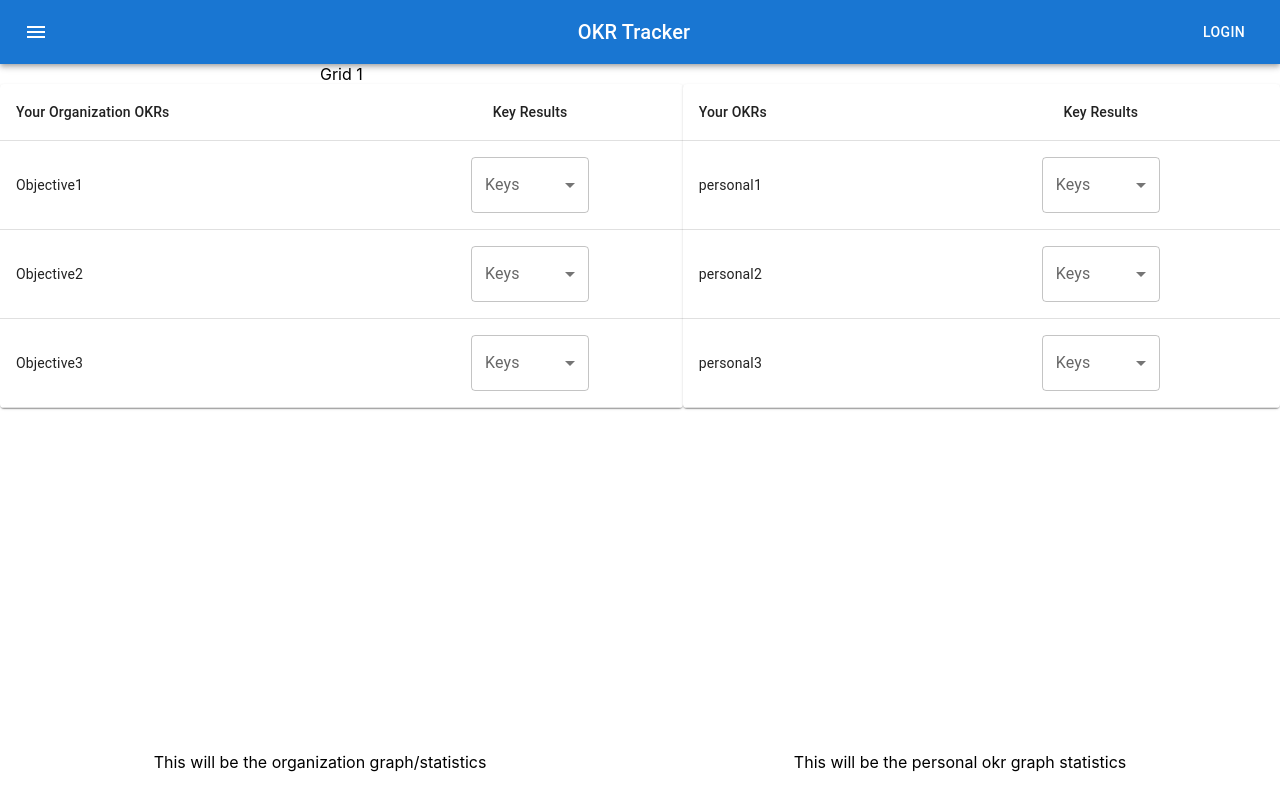
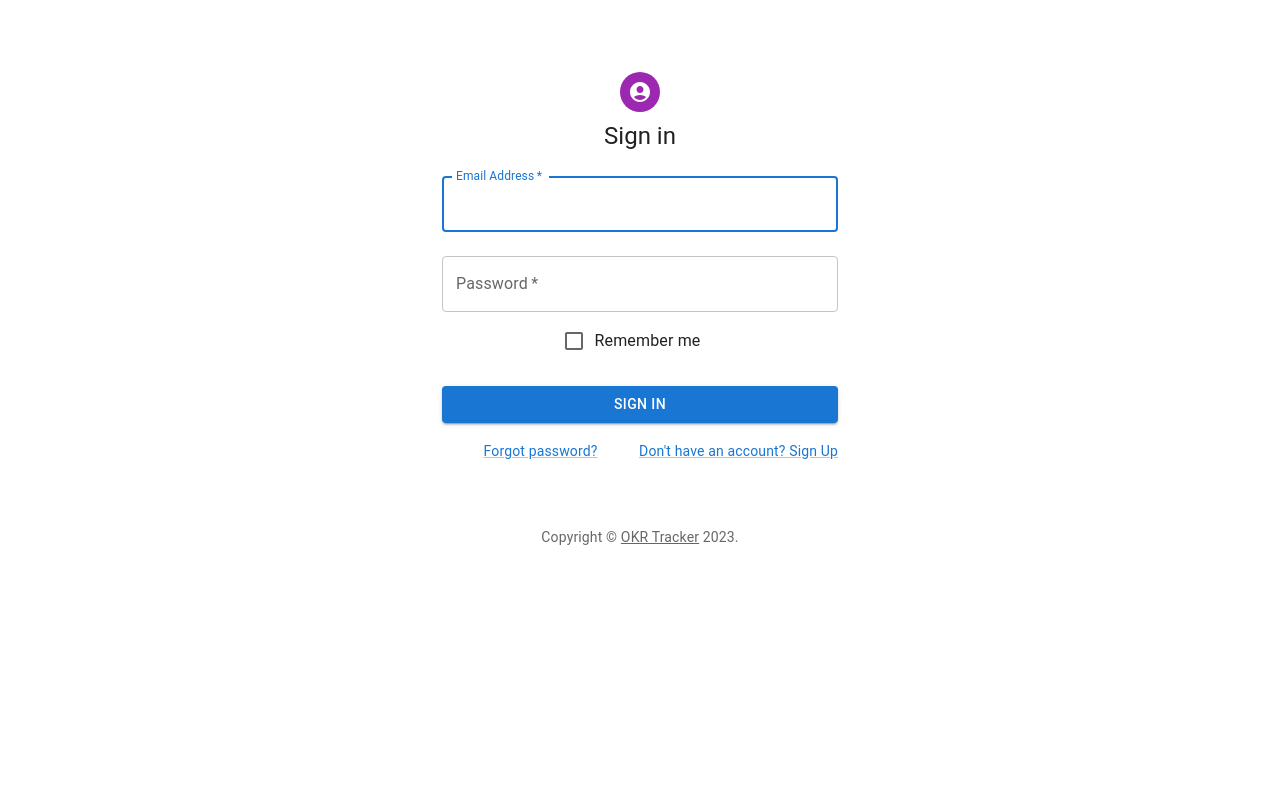
Before and after one commit to SDI-20-Capstone/ThugNasty-Capstone, a React (Create React App) app in the folder client/react-capstone/: page / in a window 1280 px wide. Built offline with nearby package versions, Linux system fonts and the light colour scheme.

Commit message:
updating dropdown

```diff
--- a/client/react-capstone/package.json
+++ b/client/react-capstone/package.json
@@ -7,6 +7,7 @@
     "@emotion/styled": "^11.11.0",
     "@mui/icons-material": "^5.14.18",
     "@mui/material": "^5.14.18",
+    "@mui/x-charts": "^6.18.1",
     "@mui/x-data-grid-premium": "^6.18.1",
     "@testing-library/jest-dom": "^5.17.0",
     "@testing-library/react": "^13.4.0",
--- a/client/react-capstone/src/App.js
+++ b/client/react-capstone/src/App.js
@@ -23,9 +23,9 @@ function App() {
       <UserContext.Provider value={{ user, setUser }}>
 
         <Routes>
-        <Route path='/' element={<HomePage />} />
+        <Route path='/' element={<SignIn />} />
           <Route path='/SignUp' element={<SignUp />} />
-          <Route path='/SignIn' element={<SignIn />} />
+          <Route path='/HomePage' element={<HomePage />} />
           <Route path="/Personal" element={<Personal/>} />
           <Route path="/Organization" element={<Organization/>} />
         </Routes>
--- a/client/react-capstone/src/Components/HomePage.js
+++ b/client/react-capstone/src/Components/HomePage.js
@@ -1,11 +1,15 @@
 import React from "react";
 import ButtonAppBar from "./ButtonAppBar";
 import { Grid } from "@mui/material";
+import Switch from '@mui/material/Switch';
 import PersonalOkr from "./miniComponents/PersonalOkr";
 import OrgOkr from "./miniComponents/OrgOkr";
 import PersonalGraph from "./miniComponents/PersonalGraph";
 import OrganizationGraph from "./miniComponents/OrganizationGraph";
 import Divider from '@mui/material/Divider';
+
+
+const label = { inputProps: { 'aria-label': 'Switch demo' } };
 // import { Form } from "react-router-dom";
 
 const HomePage = () => {
@@ -19,6 +23,7 @@ const HomePage = () => {
         justifyContent="space-evenly"
         alignItems="stretch"
       >
+         <Switch {...label} />
         {/* First row */}
         <Grid item xs={25}>
           <Grid
--- /dev/null
+++ b/client/react-capstone/src/Components/miniComponents/CircularWithValueLabel.js
@@ -0,0 +1,53 @@
+import * as React from 'react';
+import PropTypes from 'prop-types';
+import CircularProgress from '@mui/material/CircularProgress';
+import Typography from '@mui/material/Typography';
+import Box from '@mui/material/Box';
+
+function CircularProgressWithLabel(props) {
+  return (
+    <Box sx={{ position: 'relative', display: 'inline-flex' }}>
+      <CircularProgress variant="determinate" {...props} />
+      <Box
+        sx={{
+          top: 0,
+          left: 0,
+          bottom: 0,
+          right: 0,
+          position: 'absolute',
+          display: 'flex',
+          alignItems: 'center',
+          justifyContent: 'center',
+        }}
+      >
+        <Typography variant="caption" component="div" color="text.secondary">
+          {`${Math.round(props.value)}%`}
+        </Typography>
+      </Box>
+    </Box>
+  );
+}
+
+CircularProgressWithLabel.propTypes = {
+  /**
+   * The value of the progress indicator for the determinate variant.
+   * Value between 0 and 100.
+   * @default 0
+   */
+  value: PropTypes.number.isRequired,
+};
+
+export default function CircularWithValueLabel() {
+  const [progress, setProgress] = React.useState(10);
+
+  React.useEffect(() => {
+    const timer = setInterval(() => {
+      setProgress((prevProgress) => (prevProgress >= 100 ? 0 : prevProgress + 10));
+    }, 800);
+    return () => {
+      clearInterval(timer);
+    };
+  }, []);
+
+  return <CircularProgressWithLabel value={progress} />;
+}
--- a/client/react-capstone/src/Components/miniComponents/OrgOkr.js
+++ b/client/react-capstone/src/Components/miniComponents/OrgOkr.js
@@ -1,70 +1,58 @@
-import React from 'react'
-import TableContainer from "@mui/material/TableContainer";
+import React, { useState } from 'react';
 import {
   Paper,
-  Table,
-  TableHead,
-  TableBody,
-  TableRow,
-  TableCell,
-  FormControl,
-  InputLabel,
-  Select,
+  Accordion,
+  AccordionSummary,
+  AccordionDetails,
+  Typography,
+  IconButton,
 } from "@mui/material";
+import ExpandMoreIcon from '@mui/icons-material/ExpandMore';
+import AddIcon from '@mui/icons-material/Add';
+import CircularWithValueLabel from './CircularWithValueLabel';
+
 const OrgOkr = () => {
-
-
   const Objective1 = { name: 'Objective1', value: 'KR1' };
   const Objective2 = { name: 'Objective2', value: 'KR2' };
   const Objective3 = { name: 'Objective3', value: 'KR3' };
+  const unionArray = [Objective1, Objective2, Objective3];
 
-  const unionArray = [Objective1, Objective2,Objective3];
+  const [measurementCount, setMeasurementCount] = useState(0);
+  const [successCount, setSuccessCount] = useState(0);
+
+  const handleAddMeasurement = () => {
+    setMeasurementCount(measurementCount + 1);
+  };
+
   return (
-    <TableContainer component={Paper}>
-            <Table className='' aria-label="simple table">
-              <TableHead>
-                <TableRow>
-                  <TableCell>Your Organization OKRs</TableCell>
-                  <TableCell align="center">Key Results</TableCell>
-                </TableRow>
-              </TableHead>
-              <TableBody>
-                {
-                  unionArray.map((row) => (
-                    <TableRow key={row.name}>
-                      <TableCell component="th" scope="row">
-                        {row.name}
-                      </TableCell>
-                      {Object.keys(row).map((key) =>
-                        key === "name" ? (
-                          ""
-                        ) : (
-                          <TableCell align="center">
-
-                            <FormControl
-                              variant="outlined"
-                              className=''
-                            >
-                              <InputLabel htmlFor="outlined-age-native-simple">
-                                Keys
-                              </InputLabel>
-                              <Select
-                                native
-                                label="Value"
-                              >
-                                <option aria-label="None" value="" />
-                                <option>{key}:{row[key]}</option>
-                              </Select>
-                            </FormControl>
-                          </TableCell>
-                        )
-                      )}
-                    </TableRow>
-                  ))}
-              </TableBody>
-            </Table>
-          </TableContainer>
-  )
+    <Paper>
+      {unionArray.map((row, index) => (
+        <Accordion key={index}>
+          <AccordionSummary
+            expandIcon={<ExpandMoreIcon />}
+            aria-controls={`panel-${row.name}-content`}
+            id={`panel-${row.name}-header`}
+          >
+            <Typography>{row.name}</Typography>
+          </AccordionSummary>
+          <AccordionDetails style={{ display: 'flex', flexDirection: 'row', justifyContent: 'space-between', alignItems: 'center' }}>
+            <div>
+              <Typography>
+                {row.value}: This is Key Result {row.value}
+              </Typography>
+            </div>
+            <div style={{ display: 'flex', flexDirection: 'row', justifyContent: 'space-between', alignItems: 'center' }}>
+              <IconButton onClick={handleAddMeasurement} color="primary" aria-label="add measurement">
+                <AddIcon />
+              </IconButton>
+              <Typography>{`${measurementCount}/${successCount}`}</Typography>
+            </div>
+            <CircularWithValueLabel />
+          </AccordionDetails>
+        </Accordion>
+      ))}
+    </Paper>
+  );
 }
 
-export default OrgOkr
+export default OrgOkr;
--- a/client/react-capstone/src/Components/miniComponents/OrganizationGraph.js
+++ b/client/react-capstone/src/Components/miniComponents/OrganizationGraph.js
@@ -1,8 +1,26 @@
 import React from 'react'
+import { PieChart } from '@mui/x-charts/PieChart';
+
+
+const data = [
+    { id: 0, value: 10, label: 'series A' },
+    { id: 1, value: 15, label: 'series B' },
+    { id: 2, value: 20, label: 'series C' },
+  ];
+
 
 const OrganizationGraph = () => {
   return (
-    <div>This will be the organization graph/statistics</div>
+    <PieChart
+    series={[
+        {
+            data,
+            highlightScope: { faded: 'global', highlighted: 'item' },
+          faded: { innerRadius: 30, additionalRadius: -30, color: 'gray' },
+        },
+    ]}
+    height={150}
+    />
   )
 }
 
--- a/client/react-capstone/src/Components/miniComponents/PersonalGraph.js
+++ b/client/react-capstone/src/Components/miniComponents/PersonalGraph.js
@@ -1,8 +1,26 @@
 import React from 'react'
+import { PieChart } from '@mui/x-charts/PieChart';
+
+
+const data = [
+    { id: 0, value: 10, label: 'series A' },
+    { id: 1, value: 15, label: 'series B' },
+    { id: 2, value: 20, label: 'series C' },
+  ];
+
 
 const PersonalGraph = () => {
   return (
-    <div>This will be the personal okr graph statistics</div>
+    <PieChart
+    series={[
+        {
+            data,
+            highlightScope: { faded: 'global', highlighted: 'item' },
+          faded: { innerRadius: 30, additionalRadius: -30, color: 'gray' },
+        },
+    ]}
+    height={150}
+    />
   )
 }
 
--- a/client/react-capstone/src/Components/miniComponents/PersonalOkr.js
+++ b/client/react-capstone/src/Components/miniComponents/PersonalOkr.js
@@ -1,73 +1,74 @@
-import React from 'react'
-import TableContainer from "@mui/material/TableContainer";
-import {
-  Paper,
-  Table,
-  TableHead,
-  TableBody,
-  TableRow,
-  TableCell,
-  FormControl,
-  InputLabel,
-  Select,
-  MenuItem
-}from "@mui/material";
+import React, { useState } from 'react';
+import Accordion from '@mui/material/Accordion';
+import AccordionDetails from '@mui/material/AccordionDetails';
+import AccordionSummary from '@mui/material/AccordionSummary';
+import ExpandMoreIcon from '@mui/icons-material/ExpandMore';
+import Button from '@mui/material/Button';
+import IconButton from '@mui/material/IconButton';
+import Typography from '@mui/material/Typography';
+import AddIcon from '@mui/icons-material/Add';
+import CircularWithValueLabel from './CircularWithValueLabel';
+
 
 const PersonalOkr = () => {
   const personal1 = { name: 'personal1', value: 'KR1' };
   const personal2 = { name: 'personal2', value: 'KR1' };
   const personal3 = { name: 'personal3', value: 'KR1' };
-    const unionArray = [personal1,personal2,personal3];
+  const unionArray = [personal1, personal2, personal3];
+
+  const [measurementCount, setMeasurementCount] = useState(0);
+  const [successCount, setSuccessCount] = useState(0);
+
+  const handleAddMeasurement = () => {
+    setMeasurementCount(measurementCount + 1);
+
+  };
+
   return (
     <div>
-    <br></br>
-    <TableContainer component={Paper}>
-            <Table className='' aria-label="simple table">
-              <TableHead>
-                <TableRow>
-                  <TableCell>Your OKRs</TableCell>
-                  <TableCell align="center">Key Results</TableCell>
-                </TableRow>
-              </TableHead>
-              <TableBody>
-                {
-                  unionArray.map((row) => (
-                    <TableRow key={row.name}>
-                      <TableCell component="th" scope="row">
-                        {row.name}
-                      </TableCell>
-                      {Object.keys(row).map((key) =>
-                        key === "name" ? (
-                          ""
-                        ) : (
-                          <TableCell align="center">
+      {unionArray.map((row, index) => (
+        <Accordion key={index}>
+          <AccordionSummary expandIcon={<ExpandMoreIcon />}>
+            <Typography>{row.name}</Typography>
+          </AccordionSummary>
+          <AccordionDetails style={{ display: 'flex',flexDirection: 'row', justifyContent: 'space-between', alignItems: 'center' }}>
+            <div>
+            <Typography>
+                KR1: This is key result 1
+            </Typography>
 
-                            <FormControl
-                              variant="outlined"
-                              className=''
-                            >
+            </div>
+            <br/>
+            <div style={{ display: 'flex', flexDirection: 'row',justifyContent: 'space-between', alignItems: 'center' }}>
+              <IconButton onClick={handleAddMeasurement} color="primary" aria-label="add measurement">
+                <AddIcon />
+              </IconButton>
+              <Typography>{`${measurementCount}/${successCount}`}</Typography>
+            </div>
+            <CircularWithValueLabel/>
+          </AccordionDetails>
+        </Accordion>
+      ))}
+    </div>
+  );
+};
+
+export default PersonalOkr;
+
+
+
+
+
+
+
+{/* This will go after 47 <TableCell align="center">
+                    <FormControl variant="outlined" className=''>
                       <InputLabel htmlFor="outlined-age-native-simple">
                         Keys
                       </InputLabel>
-                              <Select
-                                native
-                                label="Value"
-                              >
+                      <Select native label="Value">
                         <option aria-label="None" value="" />
-                                <option>{key}:{row[key]}</option>
+                        <option>{row.value}</option>
                       </Select>
                     </FormControl>
-                          </TableCell>
-                        )
-                      )}
-                    </TableRow>
-                  ))}
-              </TableBody>
-            </Table>
-          </TableContainer>
-
-   </div>
-  )
-}
-
-export default PersonalOkr
+                  </TableCell> */}
```
Also changed, not shown: 1 other file (tests, documents, lock files or other folders). Lines whose indentation alone changed are shown as unchanged.
